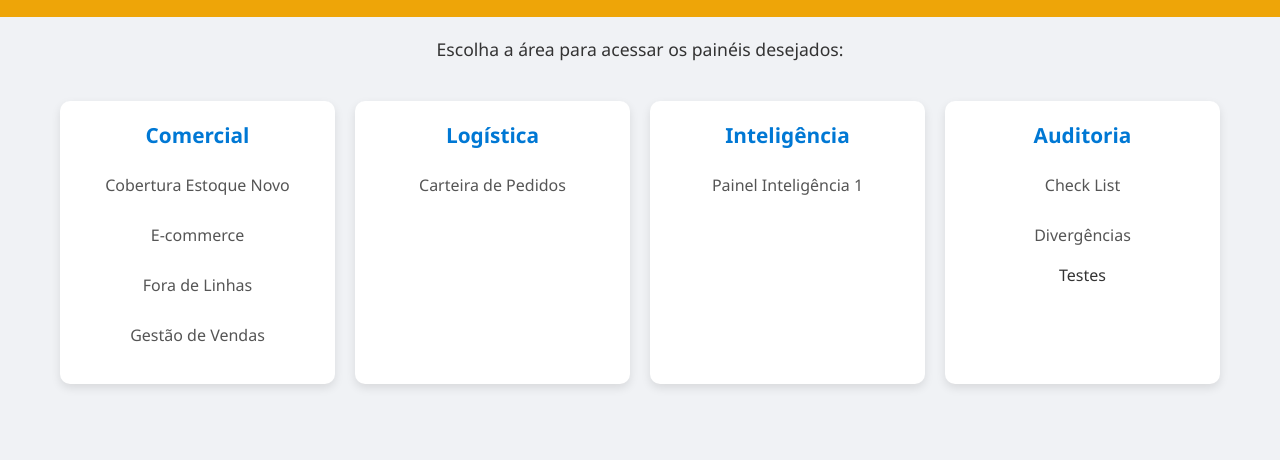
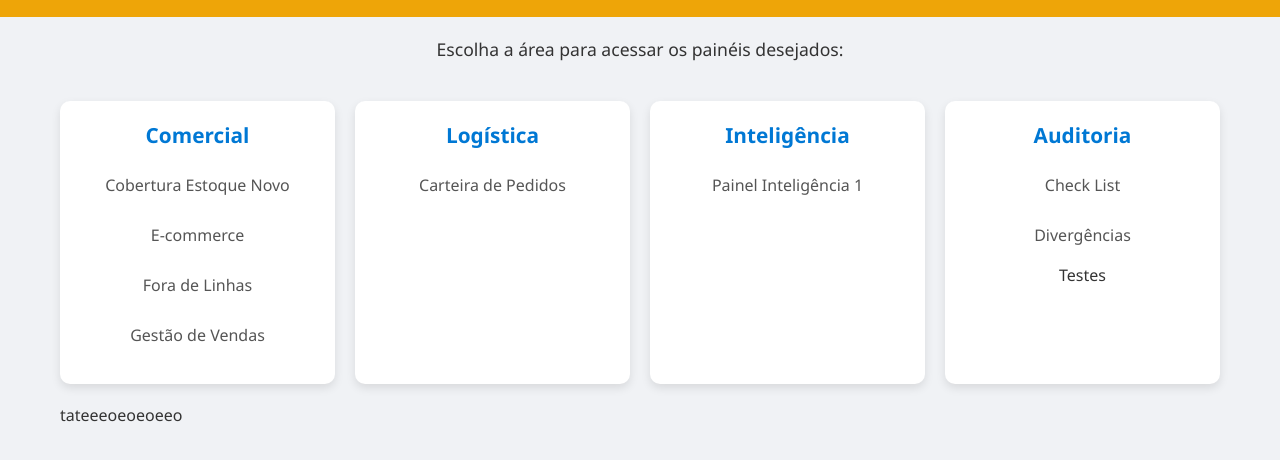
Before and after one commit to solarmoveiseeletros/menupowerbi, a plain HTML site: page index.html in a window 1280 px wide. Shown: the part 88-548 px from the top of the page. Drawn offline with Linux system fonts and the light colour scheme.

Commit message:
Tete Push

```diff
--- a/index.html
+++ b/index.html
@@ -123,6 +123,7 @@
       <a href="#" target="_blank">Divergências</a>
       <p>Testes</p>
     </div>
+    <p>tateeeoeoeoeeo</p>
   </div>
 </body>
 </html>
```
